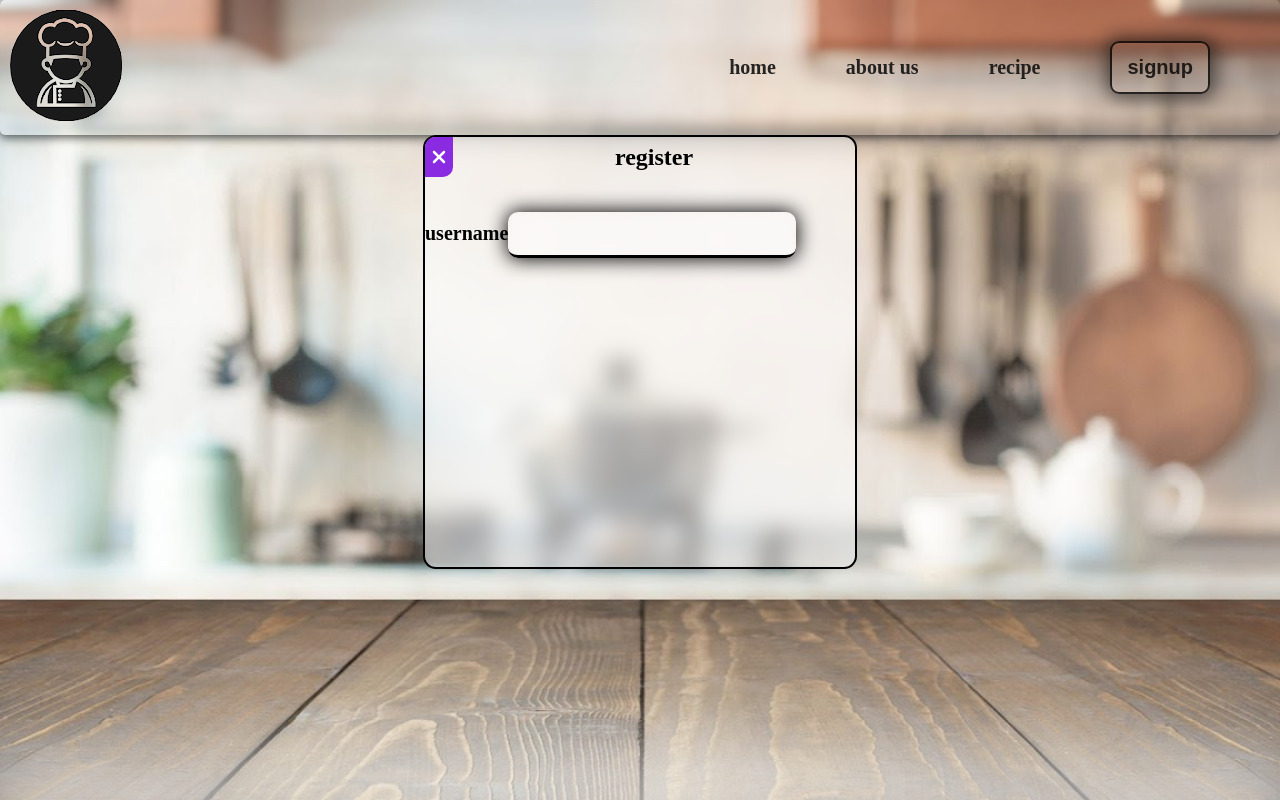
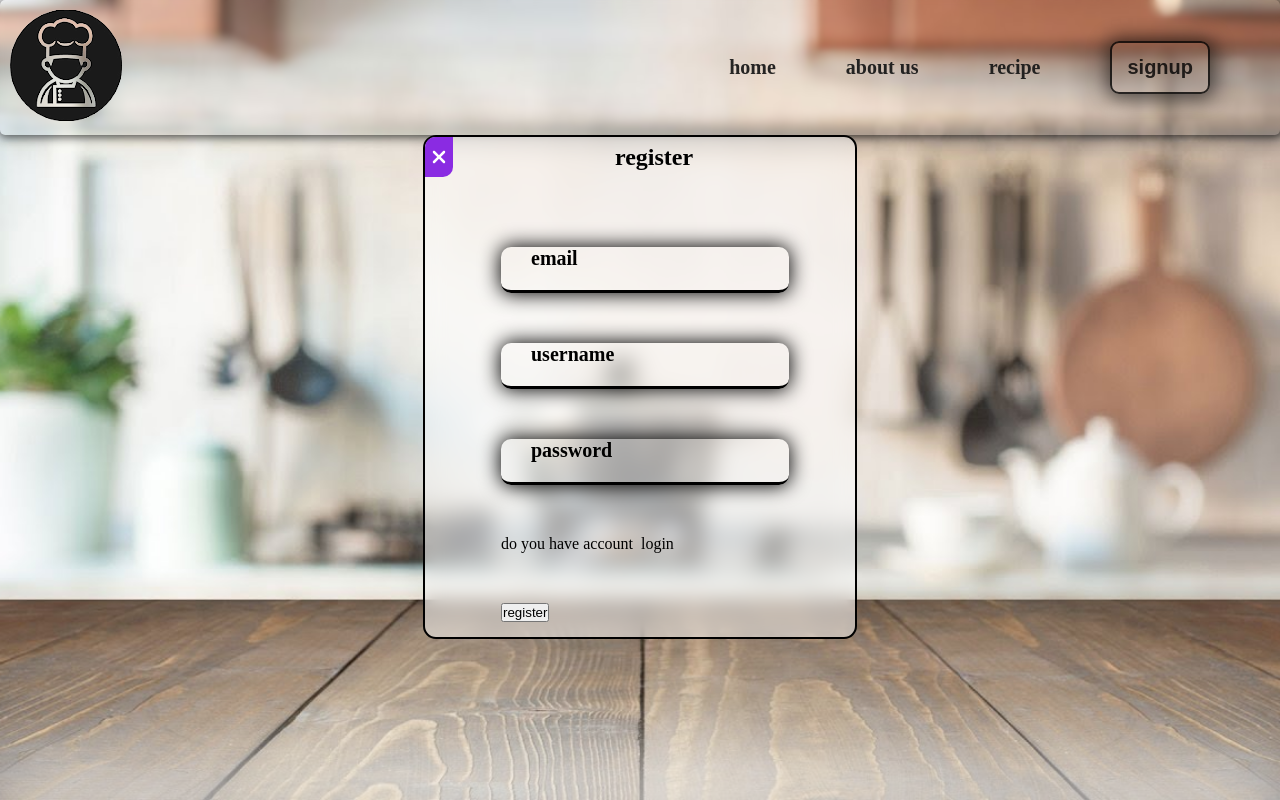
Before and after one commit to khalil-Majdoub/recipe-website, a React (Create React App) app in the folder frontend/: page / in a window 1280 px wide. Both pictures are taken after a click on the button "signup". Built offline with nearby package versions, Linux system fonts and the light colour scheme.

Commit message:
the seven change

```diff
--- a/frontend/src/css/navbar.css
+++ b/frontend/src/css/navbar.css
@@ -8,6 +8,7 @@
   border-radius: 5px;
   backdrop-filter: blur(2px);
 }
+
 .menu-icon{
   display: none;
   z-index: 9999;
@@ -17,9 +18,6 @@ a{
 }
 
 .nav ul{
-  display: flex;
-  justify-content: flex-end;
-  align-items: center;
   list-style: none;
 }
 
--- a/frontend/src/css/register.css
+++ b/frontend/src/css/register.css
@@ -1,12 +1,26 @@
+.register-container{
+  justify-content: center;
+  padding-top: 20px;
+}
+
 .register-container ul{
   list-style: none;
 }
+li{
+  margin-top: 50px;
+}
+
 label{
   font-size: 20px;
   font-weight: bold;
+  position: absolute;
+  top: var();
+  padding-left: 30px;
+
 }
+
 input{
-  padding: 10px;
+  padding: 10px 0px 10px 10px;
   font-size: 20px;
   font-weight: bold;
   border: none;
@@ -15,6 +29,6 @@ input{
   border-radius: 10px;
   outline: none;
   box-shadow: 0px 0px 20px 1px black;
-  backdrop-filter: blur(5px);
-  margin-top: 35px;
+
+  width: 100%;
 }
--- a/frontend/src/css/signup.css
+++ b/frontend/src/css/signup.css
@@ -5,7 +5,7 @@
   border-radius: 13px;
   width: min(430px,100%);
   background-color: rgba(255, 255, 255, 0.5);
-  height: 430px;
+  height:  500px;
   backdrop-filter: blur(10px);
 }
 .sign-up-container div{
--- a/frontend/src/register.js
+++ b/frontend/src/register.js
@@ -8,8 +8,24 @@ const Register = ({showRegister, handleshowRegister}) => {
       <form>
         <ul>
           <li>
+          <label htmlFor="email">email</label>
+          <input type="email" id="email" className="email"/>
+          </li>
+          <li>
             <label htmlFor="username">username</label>
-            <input id="username" className="username"/>
+            <input type="text" id="username" className="username"/>
+          </li>
+          <li>
+            <label htmlFor="password">password</label>
+            <input type="password" id="password" className="password"/>
+          </li>
+          <li>
+            <p>
+              do you have account &nbsp;<span>login</span>
+            </p>
+          </li>
+          <li>
+            <button>register</button>
           </li>
         </ul>
       </form>
```
